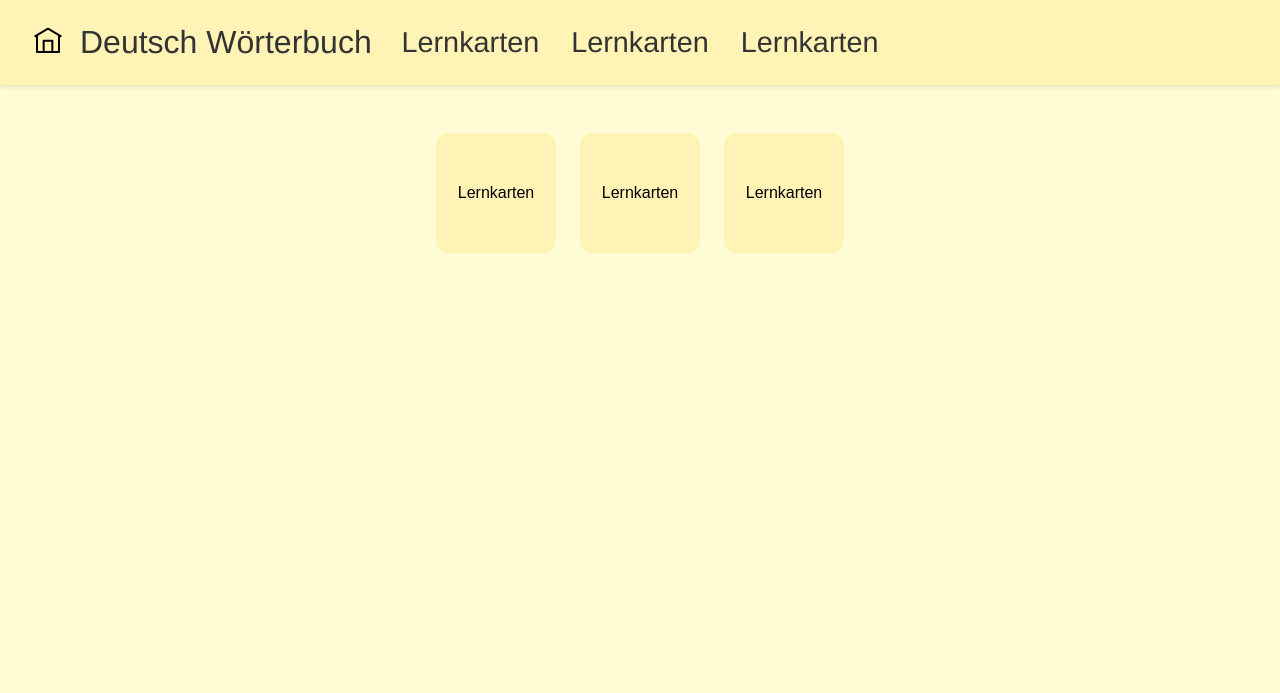
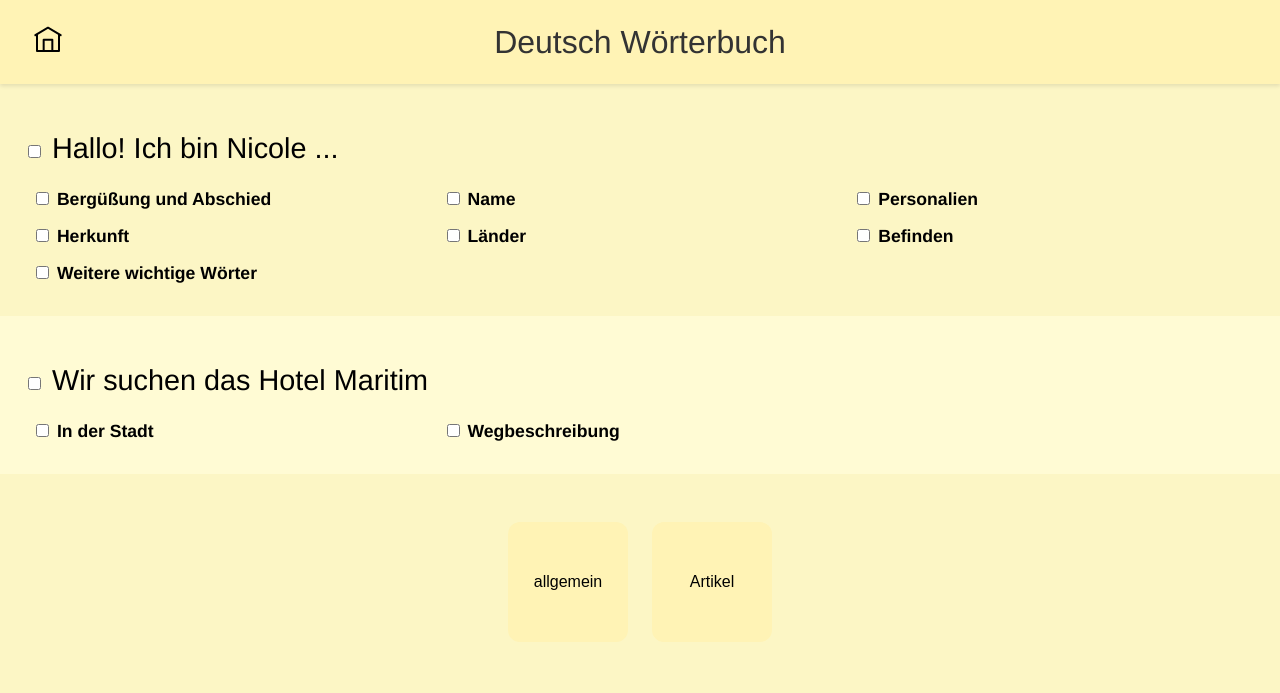
Before and after one commit to yudin-yaroslav/german_vocabulary, a website built with Vite: page index.html in a window 1280 px wide. Built offline with nearby package versions, Linux system fonts and the light colour scheme.

Commit message:
updated home page

```diff
--- a/index.html
+++ b/index.html
@@ -4,34 +4,24 @@
     <head>
         <meta charset="UTF-8" />
         <meta name="viewport" content="width=device-width, initial-scale=1.0" />
+        <title>Themes & Subthemes</title>
         <link rel="stylesheet" href="styles/styles.css" />
-        <title>Deutsch Wörterbuch</title>
     </head>
 
     <body>
         <script src="scripts/header.js"></script>
 
-        <main>
-            <div class="main-btn-grid">
-                <button
-                    class="main-btn"
-                    onclick="location.href='lernkarten.html'"
-                >
-                    Lernkarten
+        <div id="themes-container"></div>
+
+        <div class="themes-btn-wrapper">
+            <div class="themes-btn-grid">
+                <button class="main-btn" id="general-selected">
+                    allgemein
                 </button>
-                <button
-                    class="main-btn"
-                    onclick="location.href='lernkarten.html'"
-                >
-                    Lernkarten
-                </button>
-                <button
-                    class="main-btn"
-                    onclick="location.href='lernkarten.html'"
-                >
-                    Lernkarten
-                </button>
+                <button class="main-btn" id="articles-selected">Artikel</button>
             </div>
-        </main>
+        </div>
+
+        <script src="scripts/main.js"></script>
     </body>
 </html>
--- a/scripts/header.js
+++ b/scripts/header.js
@@ -20,18 +20,18 @@ document.addEventListener("DOMContentLoaded", () => {
     headerName.href = "index.html";
     headerName.textContent = "Deutsch Wörterbuch";
 
-    headerLeft.appendChild(headerName);
-
     const headerCenter = document.createElement("div");
     headerCenter.className = "header-center";
 
-    for (let i = 0; i < 3; i++) {
-        const subLink = document.createElement("a");
-        subLink.className = "header-subname";
-        subLink.href = "lernkarten.html";
-        subLink.textContent = "Lernkarten";
-        headerCenter.appendChild(subLink);
-    }
+    headerCenter.appendChild(headerName);
+
+    // for (let i = 0; i < 3; i++) {
+    //     const subLink = document.createElement("a");
+    //     subLink.className = "header-subname";
+    //     subLink.href = "lernkarten.html";
+    //     subLink.textContent = "Lernkarten";
+    //     headerCenter.appendChild(subLink);
+    // }
 
     header.appendChild(headerLeft);
     header.appendChild(headerCenter);
--- a/scripts/lernkarten.js
+++ b/scripts/main.js
@@ -79,7 +79,7 @@ document.addEventListener("DOMContentLoaded", () => {
                 });
 
             document
-                .getElementById("show-selected")
+                .getElementById("general-selected")
                 .addEventListener("click", () => {
                     const selected = Array.from(
                         document.querySelectorAll(".subtheme-checkbox")
@@ -95,17 +95,7 @@ document.addEventListener("DOMContentLoaded", () => {
                         JSON.stringify(selected)
                     );
 
-                    window.location.href = "test-lernkarten.html";
-                });
-
-            document
-                .getElementById("reset-selected")
-                .addEventListener("click", () => {
-                    document
-                        .querySelectorAll(".theme-checkbox, .subtheme-checkbox")
-                        .forEach((cb) => (cb.checked = false));
-
-                    document.getElementById("output").textContent = "";
+                    window.location.href = "lernkarten-general.html";
                 });
 
             document.body.style.backgroundColor =
```
Also changed, not shown: lernkarten-general.html (added, +49 -0 lines), scripts/lernkarten-general.js (renamed from scripts/test-lernkarten.js), scripts/lernkarten-movement.js (renamed from scripts/util-lernkarten.js).
